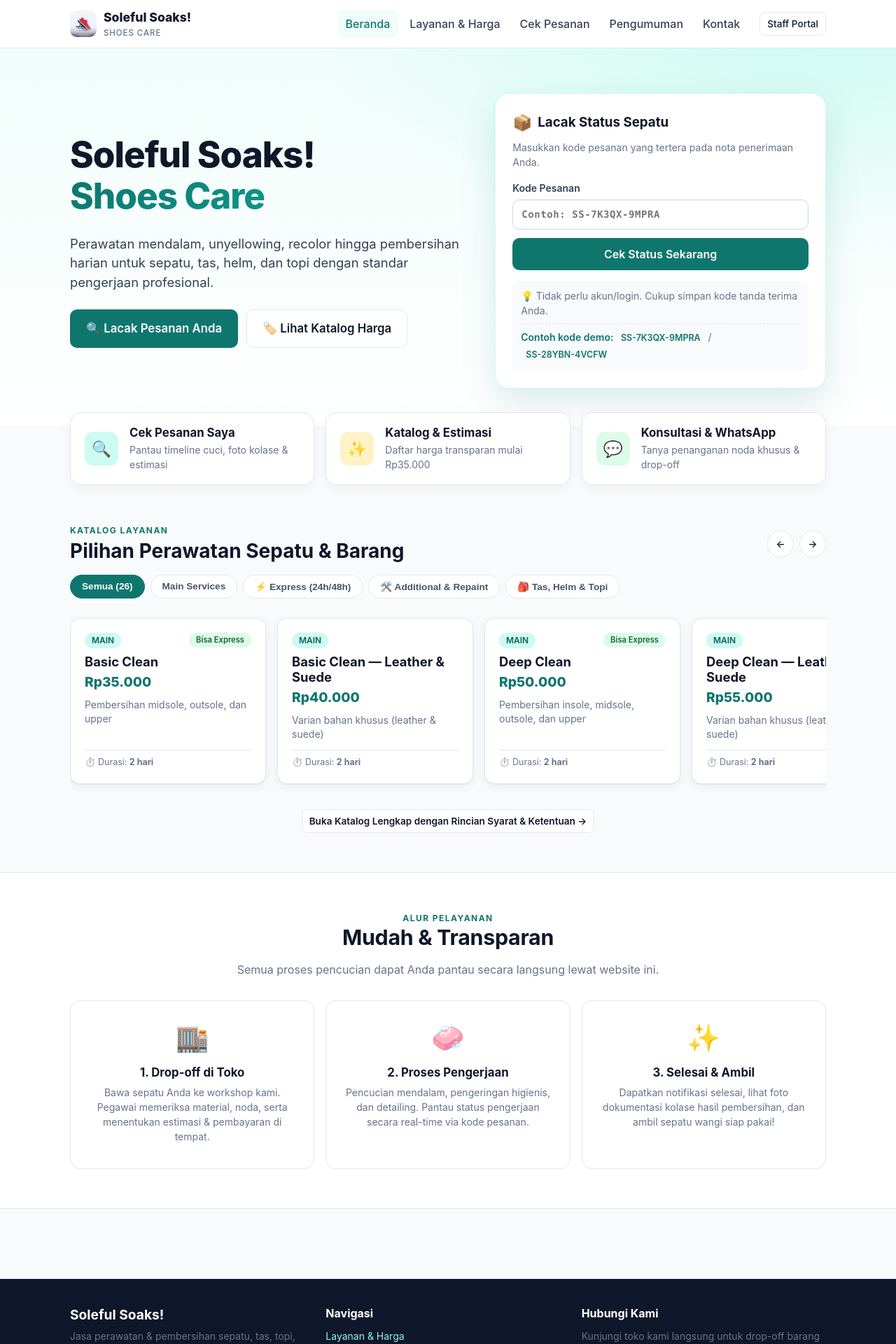
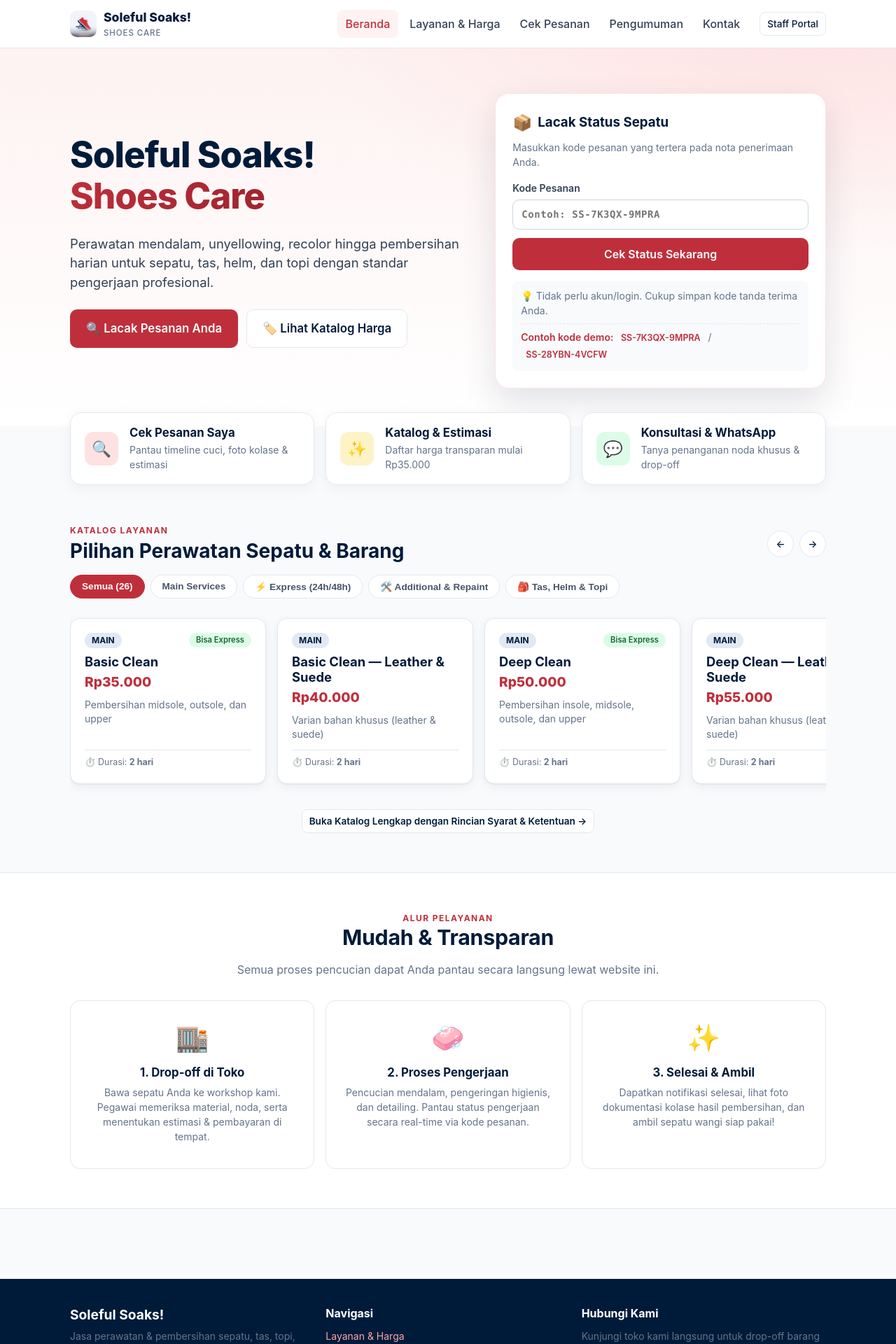
Before and after one commit to bendaharakerenbgtt/solcare, a React (Vite) app: page / in a window 1280 px wide. Shown: the top 1920 px of the page at 70% size. Built offline with nearby package versions, Linux system fonts and the light colour scheme.

Commit message:
Apply official Solecare brand color palette (Crimson Red #BF2F3B and Midnight Navy #001B3A)

```diff
--- a/src/lib/collage.ts
+++ b/src/lib/collage.ts
@@ -63,7 +63,7 @@ export async function buildCollage(files: File[], opts: CollageOptions): Promise
   ctx.fillRect(0, 0, W, H);
 
   if (header) {
-    ctx.fillStyle = '#0f766e';
+    ctx.fillStyle = '#001b3a';
     ctx.fillRect(0, 0, W, header);
     ctx.fillStyle = '#ffffff';
     ctx.font = '600 30px system-ui, sans-serif';
--- a/src/styles.css
+++ b/src/styles.css
@@ -1,10 +1,16 @@
 :root {
-  --primary: #0f766e;
-  --primary-600: #0d9488;
-  --primary-50: #f0fdfa;
-  --primary-100: #ccfbf1;
+  --primary: #bf2f3b;
+  --primary-600: #9e242e;
+  --primary-700: #7e1b23;
+  --primary-50: #fef2f2;
+  --primary-100: #fee2e2;
+  --navy: #001b3a;
+  --navy-800: #00132a;
+  --navy-700: #0a2548;
+  --navy-100: #e0e9f4;
+  --navy-50: #f0f4f9;
   --accent: #f59e0b;
-  --ink: #0f172a;
+  --ink: #001b3a;
   --muted: #64748b;
   --line: #e2e8f0;
   --bg: #f8fafc;
@@ -16,7 +22,7 @@
   --ok: #15803d;
   --ok-50: #f0fdf4;
   --radius: 14px;
-  --shadow: 0 1px 2px rgba(15, 23, 42, 0.06), 0 4px 16px rgba(15, 23, 42, 0.06);
+  --shadow: 0 1px 2px rgba(0, 27, 58, 0.06), 0 4px 16px rgba(0, 27, 58, 0.06);
   font-family: 'Inter', system-ui, -apple-system, 'Segoe UI', Roboto, sans-serif;
   color: var(--ink);
   background: var(--bg);
@@ -88,7 +94,8 @@ label.check { display: flex; gap: 8px; align-items: flex-start; font-size: 0.9re
 label.check input { margin-top: 3px; }
 
 .badge { display: inline-flex; align-items: center; gap: 4px; padding: 2px 10px; border-radius: 999px; font-size: 0.78rem; font-weight: 600; background: #f1f5f9; color: #334155; white-space: nowrap; }
-.badge.teal { background: var(--primary-100); color: #115e59; }
+.badge.teal, .badge.navy { background: #e0e9f4; color: #001b3a; font-weight: 700; }
+.badge.primary { background: var(--primary-100); color: var(--primary); font-weight: 700; }
 .badge.ok { background: #dcfce7; color: #166534; }
 .badge.warn { background: #fef3c7; color: #92400e; }
 .badge.danger { background: #fee2e2; color: #991b1b; }
@@ -96,7 +103,7 @@ label.check input { margin-top: 3px; }
 .badge.purple { background: #ede9fe; color: #5b21b6; }
 
 .alert { border-radius: 12px; padding: 12px 14px; font-size: 0.9rem; border: 1px solid; }
-.alert.info { background: var(--primary-50); border-color: var(--primary-100); color: #134e4a; }
+.alert.info { background: #f0f4f9; border-color: #cbd5e1; color: #001b3a; }
 .alert.warn { background: var(--warn-50); border-color: #fde68a; color: #78350f; }
 .alert.error { background: var(--danger-50); border-color: #fecaca; color: #7f1d1d; }
 .alert.ok { background: var(--ok-50); border-color: #bbf7d0; color: #14532d; }
@@ -213,7 +220,7 @@ table.table { width: 100%; border-collapse: collapse; font-size: 0.88rem; min-wi
   }
 }
 
-.hero { background: radial-gradient(1200px 400px at 80% -10%, #99f6e4 0%, transparent 60%), linear-gradient(180deg, #f0fdfa 0%, #ffffff 100%); padding: 72px 0 56px; }
+.hero { background: radial-gradient(1200px 400px at 80% -10%, #fee2e2 0%, transparent 60%), linear-gradient(180deg, #fef2f2 0%, #ffffff 100%); padding: 72px 0 56px; }
 .hero h1 { font-size: clamp(1.85rem, 5vw, 3.2rem); letter-spacing: -0.02em; }
 .hero h1 span { color: var(--primary); }
 .hero p.lead { font-size: 1.15rem; color: #334155; max-width: 560px; }
@@ -225,7 +232,7 @@ table.table { width: 100%; border-collapse: collapse; font-size: 0.88rem; min-wi
   .hero-cta-row { flex-direction: column; width: 100%; }
   .hero-btn { width: 100%; text-align: center; }
 }
-.hero-card { background: #fff; border-radius: 20px; padding: 24px; box-shadow: 0 20px 50px rgba(15, 118, 110, 0.15); border: 1px solid var(--primary-100); }
+.hero-card { background: #fff; border-radius: 20px; padding: 24px; box-shadow: 0 20px 50px rgba(0, 27, 58, 0.12); border: 1px solid var(--primary-100); }
 @media (max-width: 600px) {
   .hero-card { padding: 18px 16px; border-radius: 16px; }
   .card { padding: 16px; border-radius: 12px; }
@@ -279,9 +286,9 @@ table.table { width: 100%; border-collapse: collapse; font-size: 0.88rem; min-wi
 .announcement { border-left: 4px solid var(--primary); }
 .announcement.important { border-left-color: var(--accent); background: #fffbeb; }
 
-.site-footer { background: #0f172a; color: #cbd5e1; padding: 40px 0 24px; margin-top: 40px; }
-.site-footer a { color: #99f6e4; }
-.footer-bottom-row { display: flex; justify-content: space-between; align-items: center; border-top: 1px solid #334155; padding-top: 16px; gap: 8px; flex-wrap: wrap; }
+.site-footer { background: #001b3a; color: #cbd5e1; padding: 40px 0 24px; margin-top: 40px; }
+.site-footer a { color: #fca5a5; }
+.footer-bottom-row { display: flex; justify-content: space-between; align-items: center; border-top: 1px solid #1e3a5f; padding-top: 16px; gap: 8px; flex-wrap: wrap; }
 
 @media (max-width: 600px) {
   .site-footer { padding: 32px 0 20px; }
@@ -303,11 +310,11 @@ table.table { width: 100%; border-collapse: collapse; font-size: 0.88rem; min-wi
 
 /* ---------- admin ---------- */
 .admin { display: grid; grid-template-columns: 240px 1fr; min-height: 100vh; }
-.sidebar { background: #0f172a; color: #cbd5e1; padding: 20px 12px; position: sticky; top: 0; height: 100vh; overflow-y: auto; display: flex; flex-direction: column; }
+.sidebar { background: #001b3a; color: #cbd5e1; padding: 20px 12px; position: sticky; top: 0; height: 100vh; overflow-y: auto; display: flex; flex-direction: column; }
 .sidebar .brand { color: #fff; padding: 0 8px 20px; }
 .sidebar nav { display: flex; flex-direction: column; gap: 2px; }
 .sidebar nav a { color: #cbd5e1; padding: 9px 12px; border-radius: 8px; font-size: 0.92rem; text-decoration: none; display: flex; gap: 10px; align-items: center; }
-.sidebar nav a:hover { background: #1e293b; color: #fff; }
+.sidebar nav a:hover { background: #0a2548; color: #fff; }
 .sidebar nav a.active { background: var(--primary); color: #fff; }
 .sidebar .group { font-size: 0.7rem; text-transform: uppercase; letter-spacing: 0.1em; color: #64748b; padding: 14px 12px 6px; }
 .admin-main { padding: 24px 28px 60px; min-width: 0; }
@@ -491,7 +498,7 @@ table.table { width: 100%; border-collapse: collapse; font-size: 0.88rem; min-wi
 .dash-metric-card:hover, .dash-metric-card.active {
   transform: translateY(-2px);
   border-color: var(--primary);
-  box-shadow: 0 4px 14px rgba(15, 118, 110, 0.12);
+  box-shadow: 0 4px 14px rgba(191, 47, 59, 0.12);
 }
 .dash-metric-card .icon-label {
   display: flex;
@@ -746,8 +753,8 @@ table.table { width: 100%; border-collapse: collapse; font-size: 0.88rem; min-wi
   background: #f0f9ff;
 }
 .mini-cal-day.estimated-day {
-  border: 2px solid #0f766e;
-  background: #f0fdfa;
+  border: 2px solid var(--primary);
+  background: var(--primary-50);
 }
 .mini-cal-day.selected.received-day, .mini-cal-day.selected.estimated-day {
   background: var(--primary) !important;
@@ -757,7 +764,7 @@ table.table { width: 100%; border-collapse: collapse; font-size: 0.88rem; min-wi
   font-size: 0.65rem;
   font-weight: 700;
   background: var(--primary-100);
-  color: #0f766e;
+  color: var(--primary);
   border-radius: 999px;
   padding: 1px 4px;
   margin-top: 2px;
@@ -847,7 +854,7 @@ table.table { width: 100%; border-collapse: collapse; font-size: 0.88rem; min-wi
   padding: 10px 16px;
   font-size: 0.85rem;
   font-weight: 700;
-  box-shadow: 0 8px 25px rgba(15, 118, 110, 0.35);
+  box-shadow: 0 8px 25px rgba(191, 47, 59, 0.35);
   cursor: pointer;
   z-index: 40;
   display: flex;
@@ -857,7 +864,7 @@ table.table { width: 100%; border-collapse: collapse; font-size: 0.88rem; min-wi
 }
 .floating-cal-trigger:hover {
   transform: scale(1.05);
-  box-shadow: 0 12px 30px rgba(15, 118, 110, 0.5);
+  box-shadow: 0 12px 30px rgba(191, 47, 59, 0.5);
 }
 
 .demo-banner { background: #fef3c7; color: #78350f; font-size: 0.82rem; padding: 6px 16px; text-align: center; border-bottom: 1px solid #fde68a; }
@@ -868,8 +875,8 @@ table.table { width: 100%; border-collapse: collapse; font-size: 0.88rem; min-wi
   align-items: center;
   justify-content: center;
   padding: 24px 16px;
-  background: radial-gradient(circle at 50% 20%, #ccfbf1 0%, transparent 60%),
-              linear-gradient(160deg, #f0fdfa, #e2e8f0);
+  background: radial-gradient(circle at 50% 20%, #fee2e2 0%, transparent 60%),
+              linear-gradient(160deg, #fef2f2, #e2e8f0);
 }
 .auth-card {
   width: 100%;
@@ -906,7 +913,7 @@ table.table { width: 100%; border-collapse: collapse; font-size: 0.88rem; min-wi
 .cal .day.today { border-color: var(--primary); box-shadow: 0 0 0 2px var(--primary-100); }
 .cal .day.sel { outline: 2px solid var(--primary); }
 .cal .num { font-weight: 700; }
-.cal .chip { background: var(--primary-50); color: #115e59; border-radius: 6px; padding: 1px 6px; white-space: nowrap; overflow: hidden; text-overflow: ellipsis; }
+.cal .chip { background: var(--primary-50); color: var(--primary-600); border-radius: 6px; padding: 1px 6px; white-space: nowrap; overflow: hidden; text-overflow: ellipsis; }
 .cal .chip.late { background: #fee2e2; color: #991b1b; }
 @media (max-width: 700px) {
   .cal .day { min-height: 64px; }
@@ -942,8 +949,8 @@ table.table { width: 100%; border-collapse: collapse; font-size: 0.88rem; min-wi
 }
 /* ---------- Modern Home Page UI Styles ---------- */
 .modern-hero {
-  background: radial-gradient(1000px 500px at 90% -10%, #ccfbf1 0%, transparent 70%),
-              linear-gradient(180deg, #f0fdfa 0%, #ffffff 100%);
+  background: radial-gradient(1000px 500px at 90% -10%, #fee2e2 0%, transparent 70%),
+              linear-gradient(180deg, #fef2f2 0%, #ffffff 100%);
   padding: 64px 0 54px;
 }
 .modern-hero-title {
@@ -955,7 +962,7 @@ table.table { width: 100%; border-collapse: collapse; font-size: 0.88rem; min-wi
 }
 .modern-hero-title span {
   color: var(--primary);
-  background: linear-gradient(135deg, #0f766e 0%, #0d9488 100%);
+  background: linear-gradient(135deg, #bf2f3b 0%, #9e242e 100%);
   -webkit-background-clip: text;
   -webkit-text-fill-color: transparent;
 }
@@ -978,7 +985,7 @@ table.table { width: 100%; border-collapse: collapse; font-size: 0.88rem; min-wi
 }
 .quick-menu-card:hover {
   transform: translateY(-3px);
-  box-shadow: 0 10px 25px rgba(15, 118, 110, 0.12);
+  box-shadow: 0 10px 25px rgba(191, 47, 59, 0.12);
   border-color: var(--primary-100);
 }
 .quick-menu-icon {
@@ -1003,14 +1010,14 @@ table.table { width: 100%; border-collapse: collapse; font-size: 0.88rem; min-wi
   height: 10px;
   border-radius: 50%;
   background: var(--primary);
-  box-shadow: 0 0 0 0 rgba(15, 118, 110, 0.6);
+  box-shadow: 0 0 0 0 rgba(191, 47, 59, 0.6);
   animation: pulse-ring 2s infinite;
   display: inline-block;
 }
 @keyframes pulse-ring {
-  0% { box-shadow: 0 0 0 0 rgba(15, 118, 110, 0.6); }
-  70% { box-shadow: 0 0 0 8px rgba(15, 118, 110, 0); }
-  100% { box-shadow: 0 0 0 0 rgba(15, 118, 110, 0); }
+  0% { box-shadow: 0 0 0 0 rgba(191, 47, 59, 0.6); }
+  70% { box-shadow: 0 0 0 8px rgba(191, 47, 59, 0); }
+  100% { box-shadow: 0 0 0 0 rgba(191, 47, 59, 0); }
 }
 .announcement-bubble {
   background: #ffffff;
@@ -1482,9 +1489,9 @@ table.table { width: 100%; border-collapse: collapse; font-size: 0.88rem; min-wi
   font-weight: 700;
   font-size: 0.76rem;
   white-space: nowrap;
-  background: #f0fdfa;
-  color: #0f766e;
-  border: 1px solid #ccfbf1;
+  background: var(--primary-50);
+  color: var(--primary);
+  border: 1px solid var(--primary-100);
 }
 .order-card-est-pill.late {
   background: #fef2f2;
@@ -1579,9 +1586,9 @@ table.table { width: 100%; border-collapse: collapse; font-size: 0.88rem; min-wi
   color: var(--primary);
 }
 .activity-filter-btn.active.filter-menunggu {
-  background: #f0fdfa;
-  border-color: #0f766e;
-  color: #0f766e;
+  background: #e0e9f4;
+  border-color: #001b3a;
+  color: #001b3a;
 }
 .activity-filter-btn.active.filter-pencucian {
   background: #e0f2fe;
@@ -1655,9 +1662,9 @@ table.table { width: 100%; border-collapse: collapse; font-size: 0.88rem; min-wi
   border-color: #cbd5e1;
 }
 .fragrance-card-btn.active {
-  background: #f0fdfa;
+  background: var(--primary-50);
   border-color: var(--primary);
-  box-shadow: 0 0 0 1px var(--primary), 0 2px 6px rgba(15, 118, 110, 0.12);
+  box-shadow: 0 0 0 1px var(--primary), 0 2px 6px rgba(191, 47, 59, 0.12);
 }
 .fragrance-card-header {
   display: flex;
@@ -1682,7 +1689,7 @@ table.table { width: 100%; border-collapse: collapse; font-size: 0.88rem; min-wi
   font-size: 0.72rem;
   font-weight: 800;
   color: var(--primary);
-  background: #ccfbf1;
+  background: var(--primary-100);
   padding: 1px 6px;
   border-radius: 999px;
   white-space: nowrap;
@@ -1719,7 +1726,7 @@ table.table { width: 100%; border-collapse: collapse; font-size: 0.88rem; min-wi
   border-color: #cbd5e1;
 }
 .product-compact-row.selected {
-  background: #f0fdfa;
+  background: var(--primary-50);
   border-color: var(--primary);
 }
 .product-compact-info {
@@ -1750,8 +1757,8 @@ table.table { width: 100%; border-collapse: collapse; font-size: 0.88rem; min-wi
 .product-compact-price {
   font-size: 0.76rem;
   font-weight: 700;
-  color: #0f766e;
-  background: #ccfbf1;
+  color: var(--primary);
+  background: var(--primary-100);
   padding: 1px 6px;
   border-radius: 6px;
   white-space: nowrap;
@@ -1898,7 +1905,7 @@ table.table { width: 100%; border-collapse: collapse; font-size: 0.88rem; min-wi
   border-color: #cbd5e1;
 }
 .item-type-chip.active {
-  background: #f0fdfa;
+  background: var(--primary-50);
   border-color: var(--primary);
   color: var(--primary);
   font-weight: 700;
@@ -1936,7 +1943,7 @@ table.table { width: 100%; border-collapse: collapse; font-size: 0.88rem; min-wi
   border-color: #cbd5e1;
 }
 .status-pill-btn.active {
-  background: #f0fdfa;
+  background: var(--primary-50);
   border-color: var(--primary);
   color: var(--primary);
   font-weight: 700;
@@ -2006,8 +2013,8 @@ table.table { width: 100%; border-collapse: collapse; font-size: 0.88rem; min-wi
 .order-service-card-price {
   font-size: 0.92rem;
   font-weight: 700;
-  color: #0f766e;
-  background: #ccfbf1;
+  color: var(--primary);
+  background: var(--primary-100);
   padding: 2px 8px;
   border-radius: 6px;
   white-space: nowrap;
--- a/src/ui/admin/DashboardPage.tsx
+++ b/src/ui/admin/DashboardPage.tsx
@@ -14,9 +14,9 @@ const STAGE_CONFIG: Record<
   menunggu: {
     label: 'Menunggu Antrean',
     shortLabel: 'Antrean',
-    color: '#0f766e',
-    bg: '#f0fdfa',
-    border: '#99f6e4',
+    color: '#001b3a',
+    bg: '#f0f4f9',
+    border: '#cbd5e1',
     desc: 'Sepatu baru masuk & belum mulai diproses',
   },
   pencucian: {
--- a/src/ui/admin/OrderFormPage.tsx
+++ b/src/ui/admin/OrderFormPage.tsx
@@ -944,7 +944,7 @@ export const OrderFormPage: React.FC = () => {
                     >
                       <span>{d.dayNum}</span>
                       {isRec && <span className="mini-cal-badge" style={{ background: '#dbeafe', color: '#1e40af' }}>Masuk</span>}
-                      {isTarget && <span className="mini-cal-badge" style={{ background: '#ccfbf1', color: '#0f766e' }}>Selesai</span>}
+                      {isTarget && <span className="mini-cal-badge" style={{ background: '#fee2e2', color: '#bf2f3b' }}>Selesai</span>}
                     </div>
                   );
                 })}
@@ -957,7 +957,7 @@ export const OrderFormPage: React.FC = () => {
                     <span className="xs">📥 Masuk ({recDateKey || '-'})</span>
                   </span>
                   <span className="row" style={{ gap: '4px' }}>
-                    <span style={{ display: 'inline-block', width: '10px', height: '10px', borderRadius: '2px', background: '#ccfbf1', border: '1px solid #14b8a6' }} />
+                    <span style={{ display: 'inline-block', width: '10px', height: '10px', borderRadius: '2px', background: '#fee2e2', border: '1px solid #bf2f3b' }} />
                     <span className="xs">✨ Target Selesai ({targetDateKey || '-'})</span>
                   </span>
                 </div>
--- a/src/ui/admin/OrdersListPage.tsx
+++ b/src/ui/admin/OrdersListPage.tsx
@@ -164,7 +164,7 @@ export const OrdersListPage: React.FC = () => {
                       </div>
 
                       <div style={{ textAlign: 'right', flexShrink: 0 }}>
-                        <div style={{ fontSize: '1.05rem', fontWeight: 800, color: '#0f766e' }}>
+                        <div style={{ fontSize: '1.05rem', fontWeight: 800, color: 'var(--primary)' }}>
                           {rupiah(o.total)}
                         </div>
                         <span className={`badge sm ${o.payment.status === 'lunas' ? 'ok' : 'warn'}`} style={{ marginTop: '2px', display: 'inline-block' }}>
--- a/src/ui/public/HomePage.tsx
+++ b/src/ui/public/HomePage.tsx
@@ -118,7 +118,7 @@ export const HomePage: React.FC = () => {
       <section className="container" style={{ marginTop: '-20px', position: 'relative', zIndex: 10 }}>
         <div className="grid grid-3 quick-menu-grid">
           <Link to="/cek-pesanan" className="quick-menu-card">
-            <div className="quick-menu-icon" style={{ background: '#ccfbf1', color: '#0f766e' }}>
+            <div className="quick-menu-icon" style={{ background: 'var(--primary-100)', color: 'var(--primary)' }}>
               🔍
             </div>
             <div>
```
Also changed, not shown: logo/COLOR PALLETE SOLECAREAsset 4@4x_051938.png (added).
